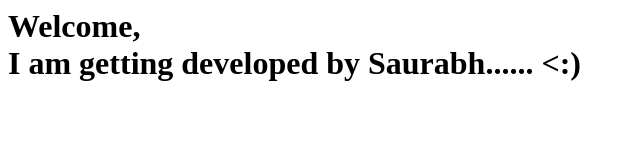
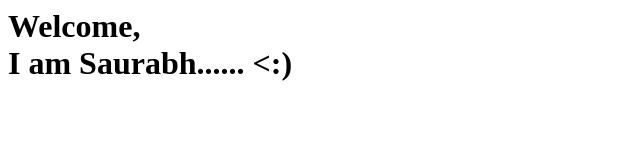
Before and after one commit to SaurabhJais/jais.github.io, a plain HTML site: page index.html in a window 1280 px wide. Shown: the whole page, without its empty margins (0-640 px from the left). Drawn offline with Linux system fonts and the light colour scheme.

Commit message:
Update index.html

```diff
--- a/index.html
+++ b/index.html
@@ -5,6 +5,6 @@
 
   </head>
   <body>
-    <h1>Welcome, <br> I am getting developed by Saurabh......  <:)
+    <h1>Welcome, <br> I am Saurabh......  <:)
   </body>
 </html>
```
